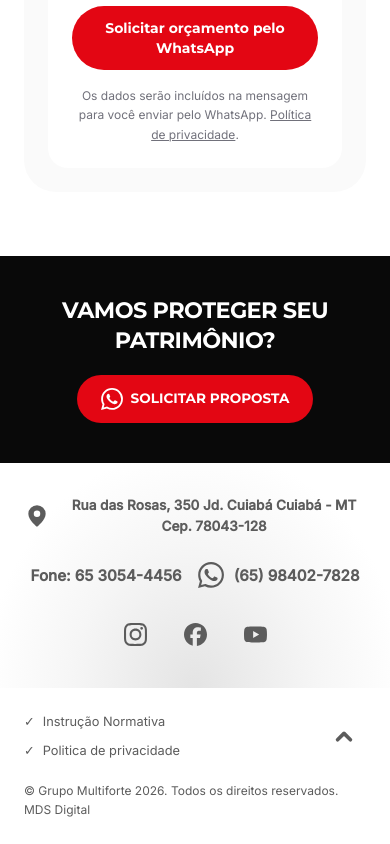
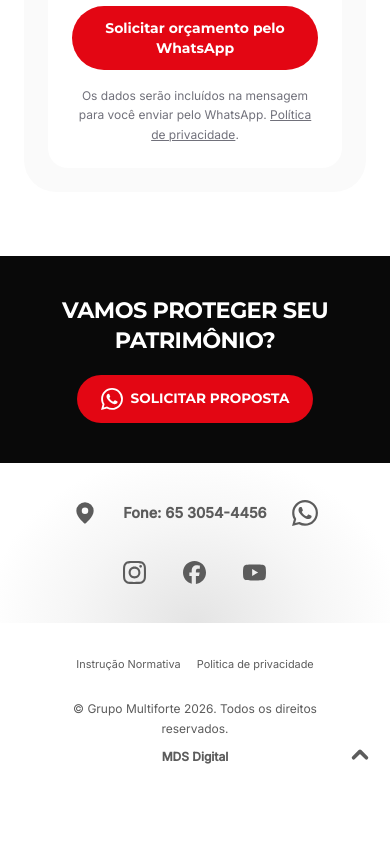
Before and after one commit to mdsdigitalservice/multiforte, an Astro site: page / in a window 390 px wide. Shown: the part 9185-10029 px from the top of the page. After the commit the page ends 9980 px from the top, so only its background shows below. Built offline with nearby package versions, Linux system fonts and the light colour scheme; Astro itself is replaced by a stand-in of ours.

Commit message:
Simplify mobile footer contacts and center legal credits

```diff
--- a/src/components/Footer.astro
+++ b/src/components/Footer.astro
@@ -16,15 +16,15 @@ const socials = data.footer.socials.filter(social => social.label !== 'Localiza
   </div>
   <div class="footer-contacts">
     <div class="container-site footer-contacts-inner">
-      <div class="footer-location">
+      <a class="footer-location" href={location?.href} aria-label={`Ver localização no mapa: ${data.footer.address}`}>
         <svg viewBox="0 0 24 24" fill="currentColor" aria-hidden="true"><path d="M12 2a8 8 0 0 0-8 8c0 6 8 12 8 12s8-6 8-12a8 8 0 0 0-8-8Zm0 11a3 3 0 1 1 0-6 3 3 0 0 1 0 6Z"/></svg>
-        <a href={location?.href}>{data.footer.address}</a>
-      </div>
+        <span class="footer-location-text">{data.footer.address}</span>
+      </a>
       <div class="footer-phones">
         <a href="tel:+556530544456">{data.footer.phones[0]}</a>
-        <a href={data.footer.cta.href} class="footer-whatsapp">
+        <a href={data.footer.cta.href} class="footer-whatsapp" aria-label={`Falar pelo WhatsApp: ${data.footer.phones[1]}`}>
           <svg aria-hidden="true" focusable="false" fill="currentColor" viewBox="0 0 24 24" xmlns="http://www.w3.org/2000/svg"><title>WhatsApp</title><path d="M17.472 14.382c-.297-.149-1.758-.867-2.03-.967-.273-.099-.471-.148-.67.15-.197.297-.767.966-.94 1.164-.173.199-.347.223-.644.075-.297-.15-1.255-.463-2.39-1.475-.883-.788-1.48-1.761-1.653-2.059-.173-.297-.018-.458.13-.606.134-.133.298-.347.446-.52.149-.174.198-.298.298-.497.099-.198.05-.371-.025-.52-.075-.149-.669-1.612-.916-2.207-.242-.579-.487-.5-.669-.51-.173-.008-.371-.01-.57-.01-.198 0-.52.074-.792.372-.272.297-1.04 1.016-1.04 2.479 0 1.462 1.065 2.875 1.213 3.074.149.198 2.096 3.2 5.077 4.487.709.306 1.262.489 1.694.625.712.227 1.36.195 1.871.118.571-.085 1.758-.719 2.006-1.413.248-.694.248-1.289.173-1.413-.074-.124-.272-.198-.57-.347m-5.421 7.403h-.004a9.87 9.87 0 01-5.031-1.378l-.361-.214-3.741.982.998-3.648-.235-.374a9.86 9.86 0 01-1.51-5.26c.001-5.45 4.436-9.884 9.888-9.884 2.64 0 5.122 1.03 6.988 2.898a9.825 9.825 0 012.893 6.994c-.003 5.45-4.437 9.884-9.885 9.884m8.413-18.297A11.815 11.815 0 0012.05 0C5.495 0 .16 5.335.157 11.892c0 2.096.547 4.142 1.588 5.945L.057 24l6.305-1.654a11.882 11.882 0 005.683 1.448h.005c6.554 0 11.89-5.335 11.893-11.893a11.821 11.821 0 00-3.48-8.413Z"/></svg>
-          {data.footer.phones[1]}
+          <span class="footer-whatsapp-text">{data.footer.phones[1]}</span>
         </a>
       </div>
       <nav class="footer-socials" aria-label="Redes sociais">{socials.map(social => <a href={social.href} aria-label={social.label} title={social.label} data-social={social.label.toLowerCase()}><span set:html={socialIcons[social.label.toLowerCase()]} /></a>)}</nav>
@@ -78,13 +78,20 @@ const socials = data.footer.socials.filter(social => social.label !== 'Localiza
   @media(max-width:767px) {
     .footer-invitation { padding-block:40px; }
     .footer-invitation-inner { flex-direction:column; gap:20px; text-align:center; }
-    .footer-contacts-inner { grid-template-columns:1fr; padding-block:32px; gap:24px; }
-    .footer-location { justify-content:center; text-align:center; }
-    .footer-phones { justify-content:center; gap:16px; font-size:.95rem; }
+    .footer-contacts-inner { grid-template-columns:44px auto; justify-content:center; padding-block:28px; gap:16px; }
+    .footer-location { justify-content:center; min-width:44px; min-height:44px; }
+    .footer-location-text,.footer-whatsapp-text { display:none; }
+    .footer-phones { justify-content:center; flex-wrap:nowrap; gap:16px; font-size:.9rem; }
+    .footer-phones > a { white-space:nowrap; }
+    .footer-whatsapp { justify-content:center; min-width:44px; min-height:44px; }
     .footer-socials { gap:24px; }
-    .footer-bottom { grid-template-columns:1fr 44px; gap:20px 12px; padding-block:24px; }
-    .footer-legal { grid-column:1; }
-    .footer-top { grid-column:2; grid-row:1; }
-    .footer-copyright { grid-column:1/-1; grid-row:2; text-align:left; font-size:.75rem; }
+    .footer-bottom { position:relative; display:flex; flex-direction:column; gap:12px; padding-block:20px 24px; }
+    .footer-legal { width:100%; justify-content:center; flex-wrap:nowrap; gap:16px; font-size:clamp(.625rem,2.8vw,.75rem); }
+    .footer-legal a { min-height:44px; }
+    .footer-legal a span { display:none; }
+    .footer-copyright { width:100%; padding-inline:28px; text-align:center; font-size:.75rem; line-height:1.7; }
+    .footer-copyright :global(a) { display:block; width:fit-content; margin:8px auto 0; min-height:24px; font-weight:600; }
+    .footer-top { position:absolute; right:8px; bottom:18px; }
+
   }
 </style>
```
